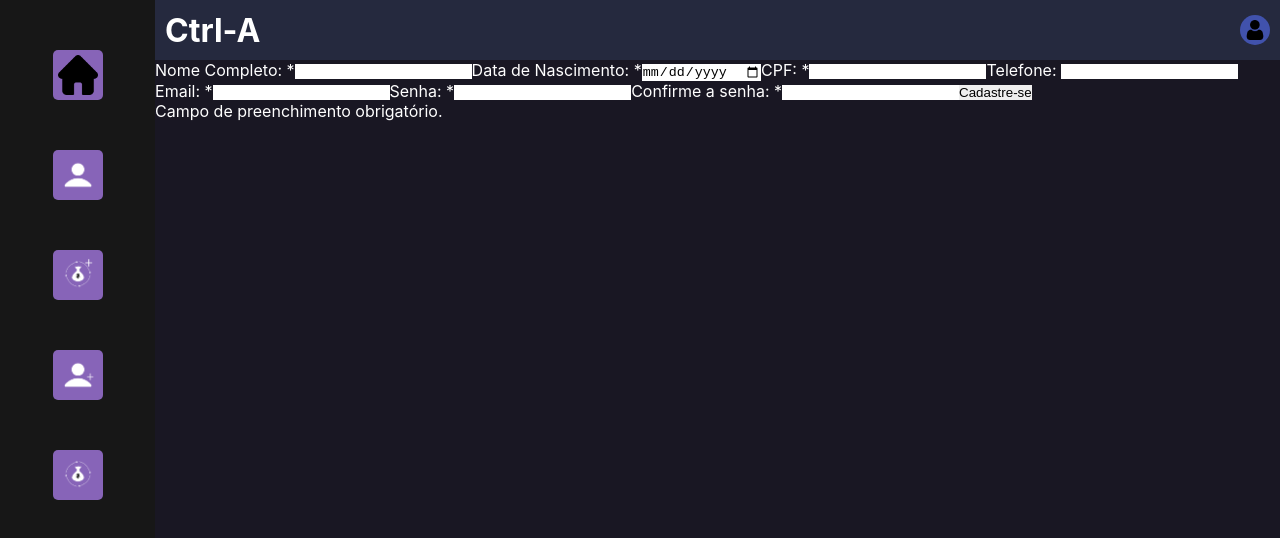
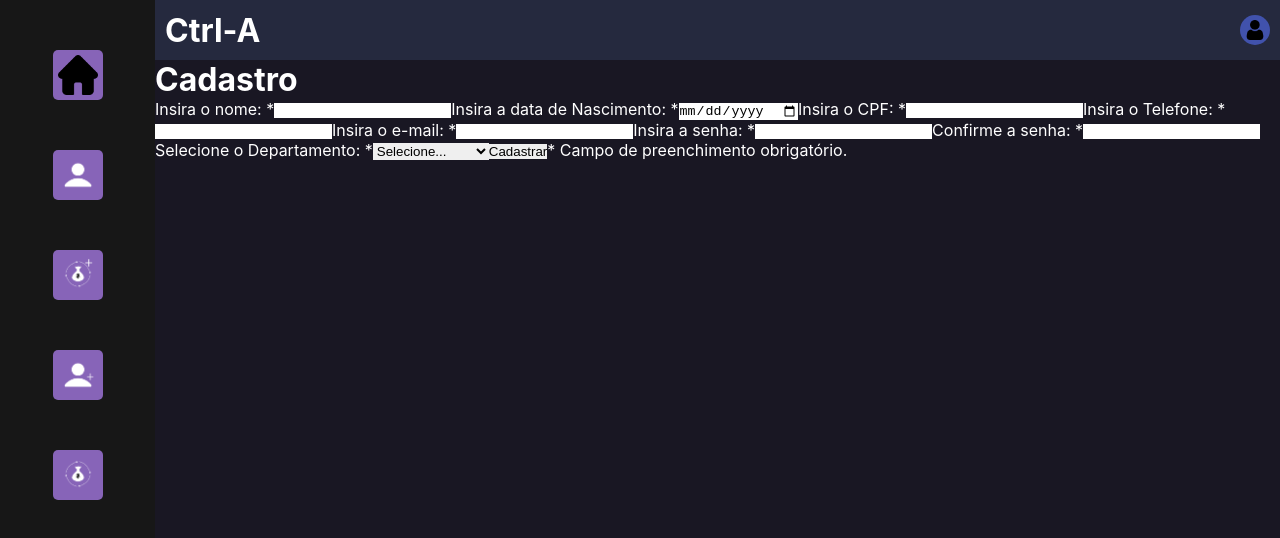
Before and after one commit to equipe-javali/API_3_FRONT, a React (Create React App) app in the folder ctrl-a/: page /CadastroUsuarioAdm in a window 1280 px wide. Shown: the top 538 px of the page. Built offline with nearby package versions, Linux system fonts and the light colour scheme.

Commit message:
17- Adição dos campos obrigatórios, confirmação de senha e filtro para selecionar departamento.

```diff
--- a/ctrl-a/src/pages/cadastrarAdm.tsx
+++ b/ctrl-a/src/pages/cadastrarAdm.tsx
@@ -9,6 +9,7 @@ export default function CriarUsuarioAdm() {
   const [telefone, setTelefone] = useState('');
   const [senha, setSenha] = useState('');
   const [confirmarSenha, setConfirmarSenha] = useState('');
+  const [departamento, setDepartamento] = useState('');
   const [aviso, setAviso] = useState("")
 
   const handleNomeChange = (event: React.ChangeEvent<HTMLInputElement>) => {
@@ -39,7 +40,6 @@ export default function CriarUsuarioAdm() {
     setConfirmarSenha(event.target.value);
   };
 
-
   const handleSubmit = async (event: FormEvent<HTMLFormElement>) => {
     event.preventDefault();
 
@@ -52,6 +52,7 @@ export default function CriarUsuarioAdm() {
       nome,
       cpf,
       nascimento,
+      departamento,
       email,
       telefone,
       status: 'ativo'
@@ -87,6 +88,10 @@ export default function CriarUsuarioAdm() {
 
         if (loginResponse.ok) {
           setAviso("Usuário cadastrado com sucesso!");
+          setTimeout(() => {
+            setAviso('');
+          }, 2000);
+
         } else {
           console.error('Falha ao cadastrar login do usuário');
           const loginResponseData = await loginResponse.json();
@@ -96,32 +101,52 @@ export default function CriarUsuarioAdm() {
         console.error('Falha ao cadastrar usuário');
         const userResponseData = await userResponse.json();
         console.log(userResponseData);
+        setAviso("Falha ao cadastrar usuário!");
+          setTimeout(() => {
+            setAviso('');
+          }, 2000);
       }
     } catch (error) {
       console.error(error);
     }
-  };
+
+  setNome('');
+  setCpf('');
+  setNascimento('');
+  setDepartamento('');
+  setEmail('');
+  setTelefone('');
+  setSenha('');
+  setConfirmarSenha('');
+};
 
   return (
     <div>
-      <form onSubmit={handleSubmit}>
-        <label>Nome Completo: *</label>
+
+      <form onSubmit={handleSubmit} className="form-cadastro">
+        <h1 className="titulo">Cadastro</h1>
+        <label>Insira o nome: *</label>
         <input type="text" value={nome} onChange={handleNomeChange} required />
-        <label>Data de Nascimento: *</label>
+        <label>Insira a data de Nascimento: *</label>
         <input type="date" value={nascimento} onChange={handleNascimentoChange} required />
-        <label>CPF: *</label>
+        <label>Insira o CPF: *</label>
         <input type="text" value={cpf} onChange={handleCPFChange} required />
-        <label>Telefone: </label>
+        <label>Insira o Telefone: *</label>
         <input type="text" value={telefone} onChange={handleTelefoneChange} required />
-        <label>Email: *</label>
+        <label>Insira o e-mail: *</label>
         <input type="email" value={email} onChange={handleEmailChange} required />
-        <label>Senha: *</label>
+        <label>Insira a senha: *</label>
         <input type="password" value={senha} onChange={handleSenhaChange} required />
         <label>Confirme a senha: *</label>
         <input type="password" value={confirmarSenha} onChange={handleConfirmarSenhaChange} required />
-
-        <button type="submit">Cadastre-se</button>
-        <p>Campo de preenchimento obrigatório.</p>
+        <label>Selecione o Departamento: *</label>
+        <select name="departamento" value={departamento} onChange={event => setDepartamento(event.target.value)} required>
+          <option value="">Selecione...</option>
+          <option value="Departamento 1">Departamento 1</option>
+          <option value="Departamento 2">Departamento 2</option>
+        </select>
+        <button type="submit">Cadastrar</button>
+        <label className="legenda">* Campo de preenchimento obrigatório.</label>
         {aviso !== '' && <p>{aviso}</p>}
       </form>
     </div>
```
